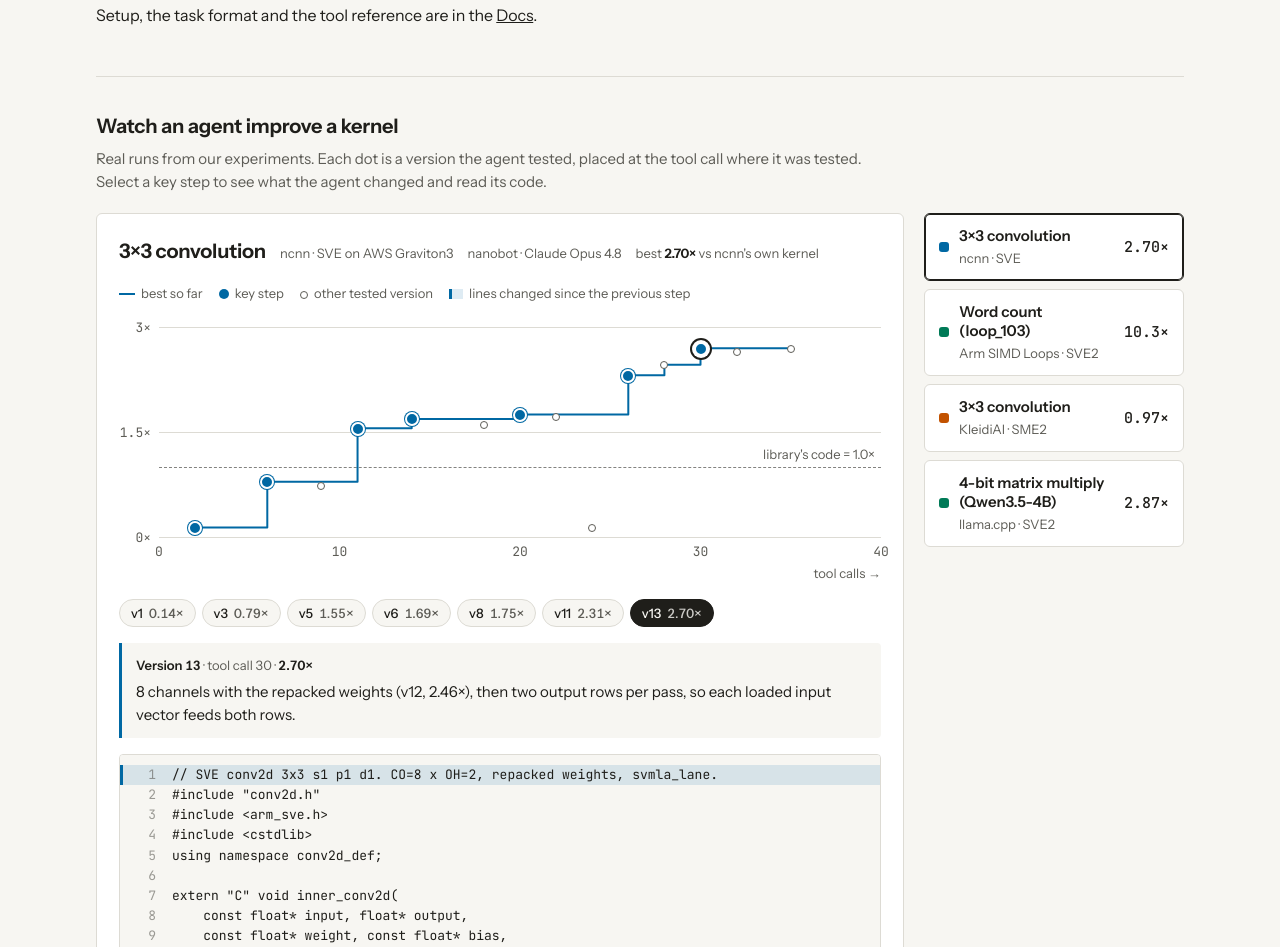
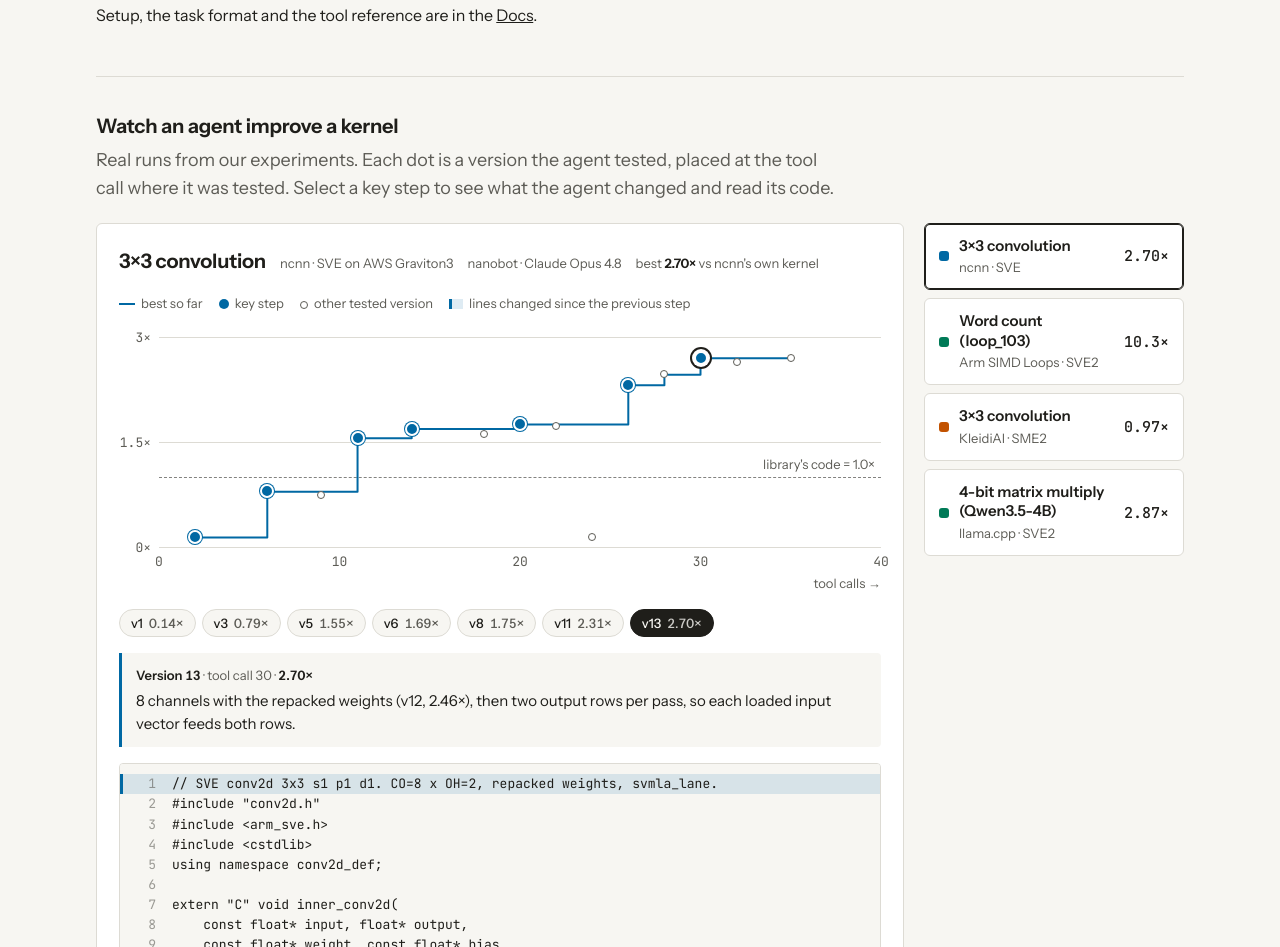
Before and after one commit to StigLidu/KernelShift, a plain HTML site: page index.html in a window 1280 px wide. Shown: the part 5565-6512 px from the top of the page. Drawn offline with Linux system fonts and the light colour scheme.

Commit message:
Agent run explorer: intro text at the section lede size
Co-Authored-By: Claude Opus 5.5 <noreply@anthropic.com>

```diff
--- a/index.html
+++ b/index.html
@@ -382,7 +382,7 @@ section .head > .label { justify-self: start; font-size: var(--fs-base); line-he
 /* agent run: one kernel's versions over the run (left), kernel tabs (right) */
 .run { margin-top: 48px; padding-top: 36px; border-top: 1px solid var(--rule); }
 .run-head { display: grid; gap: 8px; margin-bottom: 20px; }
-.run-head p { color: var(--muted); font-size: var(--fs-md); max-width: 80ch; }
+.run-head p { color: var(--muted); font-size: var(--fs-lg); max-width: 62ch; }
 .run-grid { display: grid; grid-template-columns: minmax(0, 1fr) 260px; gap: 20px; align-items: start; }
 .run-main { background: var(--surface); border: 1px solid var(--rule); border-radius: 6px; padding: 22px; display: grid; gap: 16px; min-width: 0; }
 .run-meta { display: flex; flex-wrap: wrap; align-items: baseline; gap: 6px 14px; }
```
